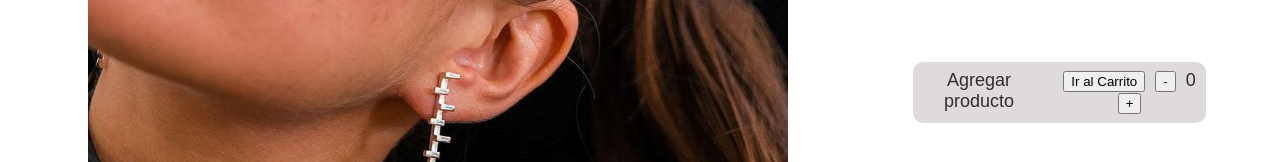
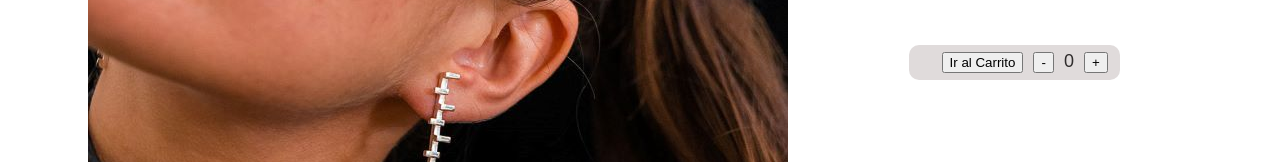
Before and after one commit to lilifontan/web-joyas-Fontan, a React (Vite) app: page /producto/Abscond in a window 1280 px wide. Shown: the part 502-664 px from the top of the page. Built offline with nearby package versions, Linux system fonts and the light colour scheme.

Commit message:
web-joyas-Fontan - Sincronizar Counter 3

```diff
--- a/src/components/ItemDetail/ItemDetail.jsx
+++ b/src/components/ItemDetail/ItemDetail.jsx
@@ -22,7 +22,7 @@ const ItemDetail = ({sel}) => {
                      </button>
                     :
                      <button data-id={sel.id} className="buttonDetail">
-                     <span>Agregar producto </span>
+
                      <ItemCounter st={sel.stock} init={sel.initial} goToCart ={goToCart} setGoToCart={setGoToCart}/>
               </button>
 
```
